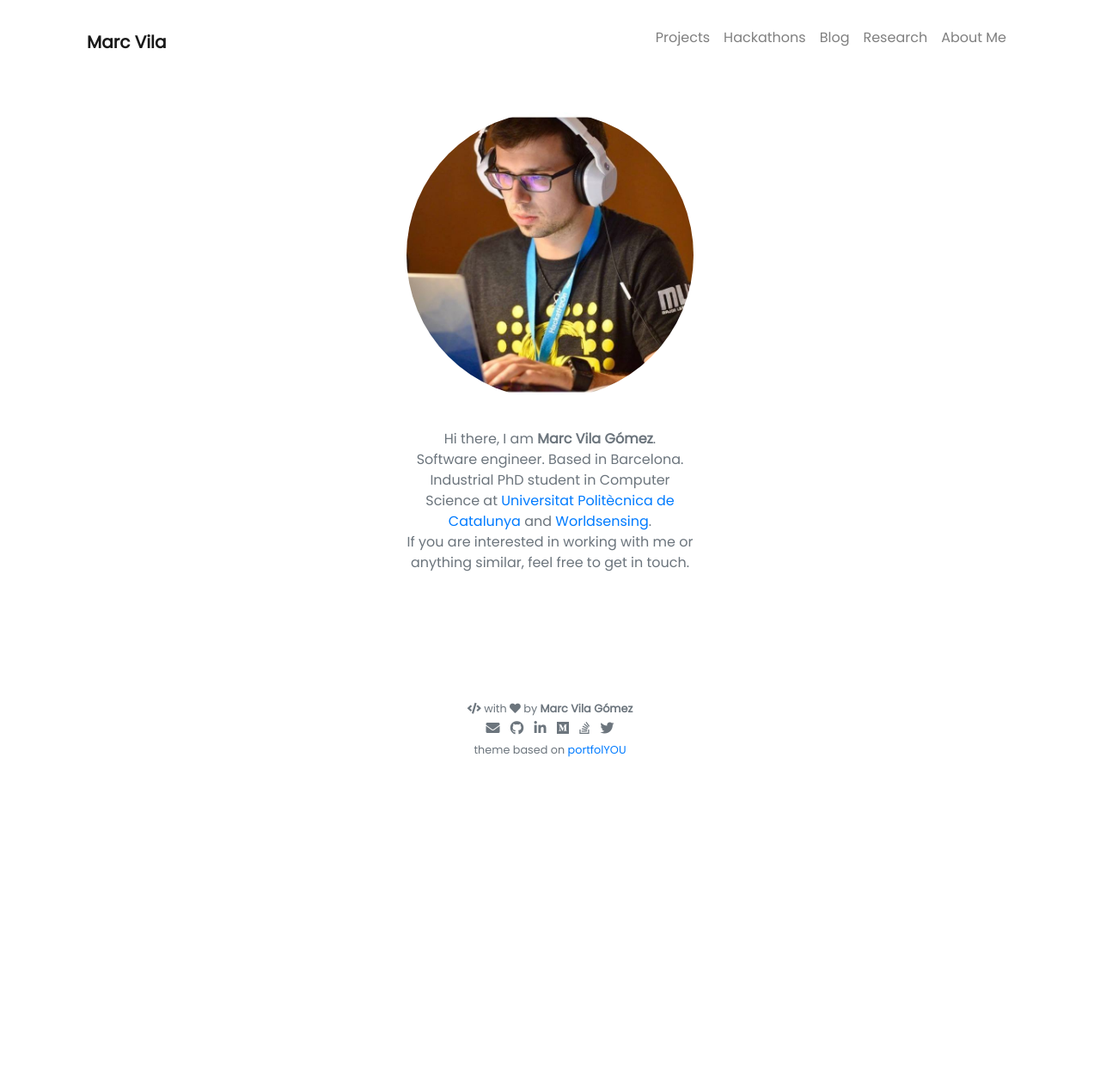
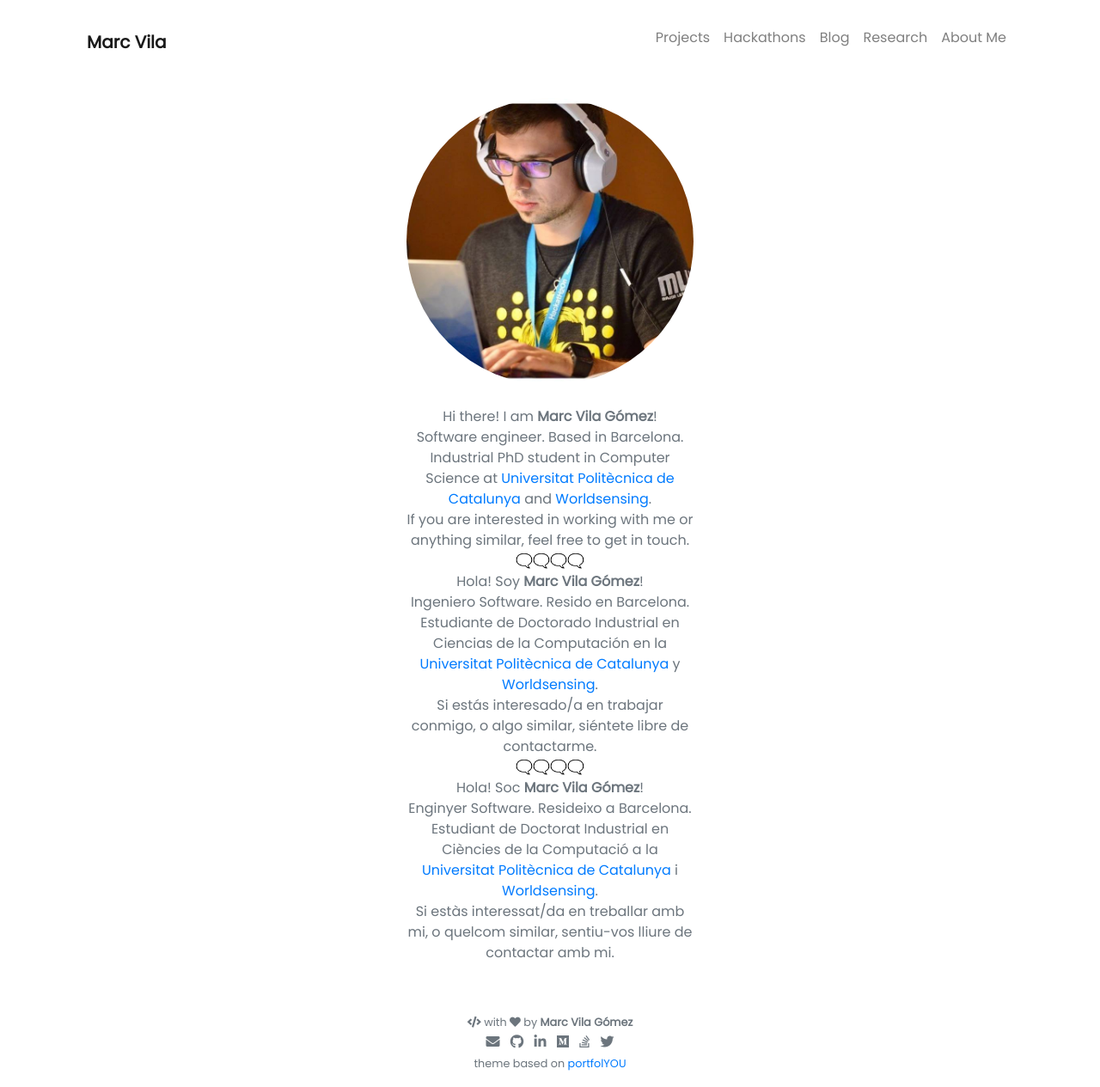
Before and after one commit to LaQuay/marcvila.me, a Jekyll site: the page built from pages/index.md, in a window 1280 px wide. Shown: the whole page at 86% size. Built offline with Jekyll 4.4.1, drawn with Linux system fonts in a browser that asks for light colours; nearby versions of some CDN libraries; before the commit the page ends 900 px from its top, so only the background shows below that.

Commit message:
improve landing

```diff
--- a/_config.yml
+++ b/_config.yml
@@ -1,7 +1,7 @@
 ### Site Settings ###
 title: Marc Vila
 description: >-
-  Hi there, I am <b>Marc Vila Gómez</b>.
+  Hi there! I am <b>Marc Vila Gómez</b>!
   <br>
   Software engineer. Based in Barcelona.
   <br>
@@ -10,6 +10,26 @@ description: >-
   <br>
   If you are interested in working with me or anything similar,
   feel free to get in touch.
+  <br>🗨️🗨️🗨️🗨️<br>
+  Hola! Soy <b>Marc Vila Gómez</b>!
+  <br>
+  Ingeniero Software. Resido en Barcelona.
+  <br>
+  Estudiante de Doctorado Industrial en Ciencias de la Computación en la <a href='https://www.upc.edu' target='_blank'>Universitat Politècnica de Catalunya</a>
+  y <a href='https://www.worldsensing.com/' target='_blank'>Worldsensing</a>.
+  <br>
+  Si estás interesado/a en trabajar conmigo, o algo similar,
+  siéntete libre de contactarme.
+  <br>🗨️🗨️🗨️🗨️<br>
+  Hola! Soc <b>Marc Vila Gómez</b>!
+  <br>
+  Enginyer Software. Resideixo a Barcelona.
+  <br>
+  Estudiant de Doctorat Industrial en Ciències de la Computació a la <a href='https://www.upc.edu' target='_blank'>Universitat Politècnica de Catalunya</a>
+  i <a href='https://www.worldsensing.com/' target='_blank'>Worldsensing</a>.
+  <br>
+  Si estàs interessat/da en treballar amb mi, o quelcom similar,
+  sentiu-vos lliure de contactar amb mi.
 baseurl: ""
 repository: LaQuay/marcvila.me
 remote_theme: YoussefRaafatNasry/portfolYOU
--- a/_includes/landing.html
+++ b/_includes/landing.html
@@ -1,5 +1,5 @@
 <div class="row justify-content-center align-items-center p-4">
-  <div class="col-lg-4 col-md-6 text-center mt-4">
+  <div class="col-lg-4 col-md-6 text-center mt-2">
 
     <!-- Fine Circle Responsive Image -->
     <div id="container" class="my-2">
@@ -9,7 +9,7 @@
       </div>
     </div>
 
-    <p class="text-muted wow animated slideInUp" data-wow-delay=".15s" style="margin-top: 20px;">{{ site.description }}</p>
+    <p class="text-muted wow animated slideInUp" data-wow-delay=".15s" style="margin-top: 10px;">{{ site.description }}</p>
 
   </div>
 </div>
```
Also changed, not shown: _projects/(4) Open Source Contributions.md (+8 -5 lines).
